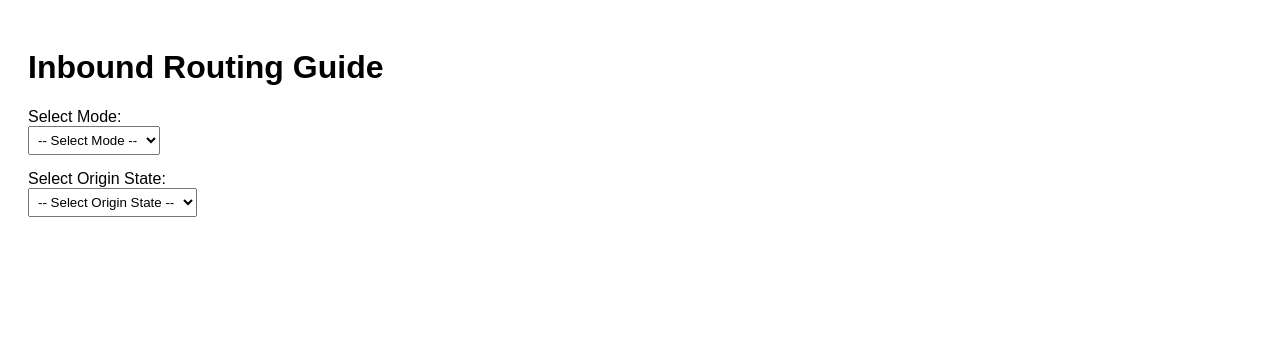
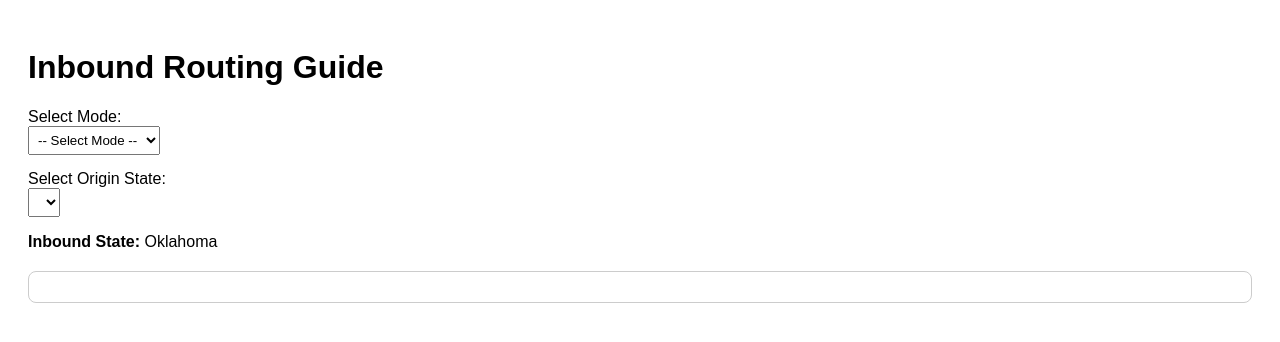
Before and after one commit to sargej310/InboundRouting, a plain HTML site: page index.html in a window 1280 px wide. Drawn offline with Linux system fonts and the light colour scheme.

Commit message:
Update index.html

```diff
--- a/index.html
+++ b/index.html
@@ -26,48 +26,60 @@ select { padding: 5px; }
 
 <label for="origin">Select Origin State:</label>
 <select id="origin">
-<option value="">-- Select Origin State --</option>
-<option value="AL">Alabama</option>
-<option value="AK">Alaska</option>
-<option value="AZ">Arizona</option>
-<option value="AR">Arkansas</option>
-<option value="CA">California</option>
-<option value="CO">Colorado</option>
-<option value="CT">Connecticut</option>
-<option value="DE">Delaware</option>
-<option value="FL">Florida</option>
-<option value="GA">Georgia</option>
-<option value="HI">Hawaii</option>
-<option value="ID">Idaho</option>
-<option value="IL">Illinois</option>
-<option value="IN">Indiana</option>
-<option value="IA">Iowa</option>
-<option value="KS">Kansas</option>
-<option value="KY">Kentucky</option>
-<option value="LA">Louisiana</option>
-<option value="ME">Maine</option>
-<option value="MD">Maryland</option>
-<option value="MA">Massachusetts</option>
-<option value="MI">Michigan</option>
-<option value="MN">Minnesota</option>
-<option value="MS">Mississippi</option>
-<option value="MO">Missouri</option>
-<option value="MT">Montana</option>
-<option value="NE">Nebraska</option>
-<option value="NV">Nevada</option>
-<option value="NH">New Hampshire</option>
-<option value="NJ">New Jersey</option>
-<option value="NM">New Mexico</option>
-<option value="NY">New York</option>
-<option value="NC">North Carolina</option>
-<option value="ND">North Dakota</option>
-<option value="OH">Ohio</option>
-<option value="OK">Oklahoma</option>
-<option value="OR">Oregon</option>
-<option value="PA">Pennsylvania</option>
-<option value="RI">Rhode Island</option>
-<option value="SC">South Carolina</option>
-<option value="SD">South Dakota</option>
-<option value="TN">Tennessee</option>
-<option value="TX">Texas</option>
-<option value="UT">Utah</option>
+<!-- state options unchanged -->
+</select>
+
+
+<p><strong>Inbound State:</strong> Oklahoma</p>
+
+
+<div id="results"></div>
+
+
+<script>
+const modeSelect = document.getElementById('mode');
+const originSelect = document.getElementById('origin');
+const resultsDiv = document.getElementById('results');
+
+
+function updateResults() {
+const mode = modeSelect.value;
+const origin = originSelect.value;
+const inboundState = 'Oklahoma';
+
+
+if (!mode || !origin) {
+resultsDiv.innerHTML = '';
+return;
+}
+
+
+let resultHTML = `<h3>Routing Instructions</h3>`;
+resultHTML += `<p><strong>Origin State:</strong> ${origin}</p>`;
+resultHTML += `<p><strong>Inbound State:</strong> ${inboundState}</p>`;
+
+
+if (mode === 'parcel') {
+resultHTML += `<p><strong>Carrier Options:</strong></p>`;
+resultHTML += `<ul>`;
+resultHTML += `<li>FedEx — Account #: <em>[Enter FedEx Account Number]</em></li>`;
+resultHTML += `<li>UPS — Account #: <em>[Enter UPS Account Number]</em></li>`;
+resultHTML += `</ul>`;
+}
+
+
+if (mode === 'ltl' || mode === 'ftl') {
+resultHTML += `<p><strong>Carrier:</strong> KODIS Transportation</p>`;
+resultHTML += `<p><strong>KODIS Contact:</strong> <em>[Enter Contact Name, Phone, Email]</em></p>`;
+}
+
+
+resultsDiv.innerHTML = resultHTML;
+}
+
+
+modeSelect.addEventListener('change', updateResults);
+originSelect.addEventListener('change', updateResults);
+</script>
+</body>
+</html>
```
